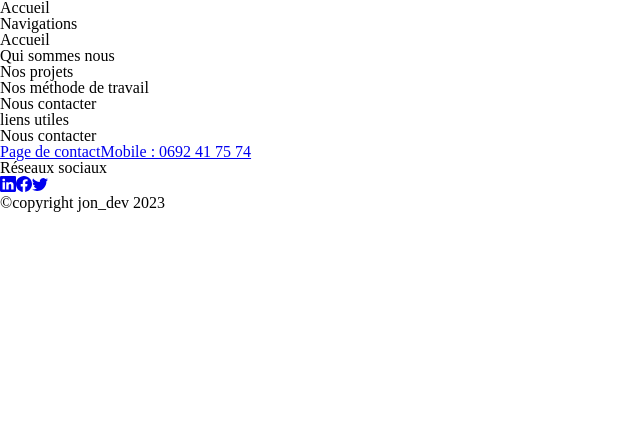
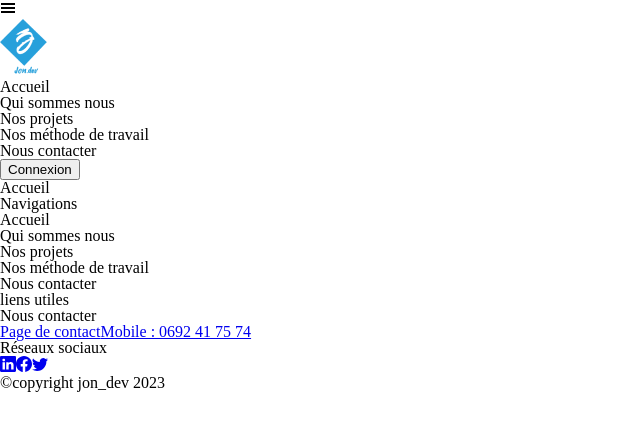
Before and after one commit to Jonathan97480/portfolio_next_react_redux, a Next.js app: page / in a window 1280 px wide. Shown: the top 430 px of the page, without its empty margins (0-640 px from the left). Built offline with nearby package versions, Linux system fonts and the light colour scheme.

Commit message:
add components header

```diff
--- a/src/components/Header.tsx
+++ b/src/components/Header.tsx
@@ -1,9 +1,24 @@
-
+import { GiHamburgerMenu } from 'react-icons/gi';
+import Image from 'next/image';
+import { Button } from './ux';
 export default function Header() {
 
     return (
-        <header>
-
+        <header className='header'>
+            <GiHamburgerMenu className='header__burgerIcon' />
+            <div className='header__content'>
+                <Image className='header__content--image' src={require('../images/icons/logo.png')} alt="logo du site" width={47} height={57} />
+                <nav className='header__content--nav'>
+                    <ul className='header__content--ul'>
+                        <li className='header__content--ul__li'>Accueil</li>
+                        <li className='header__content--ul__li'>Qui sommes nous</li>
+                        <li className='header__content--ul__li'>Nos projets</li>
+                        <li className='header__content--ul__li'>Nos méthode de travail</li>
+                        <li className='header__content--ul__li'>Nous contacter</li>
+                    </ul>
+                </nav>
+                <Button text="Connexion" onClick={() => { }} />
+            </div>
         </header>
     )
 }
```
